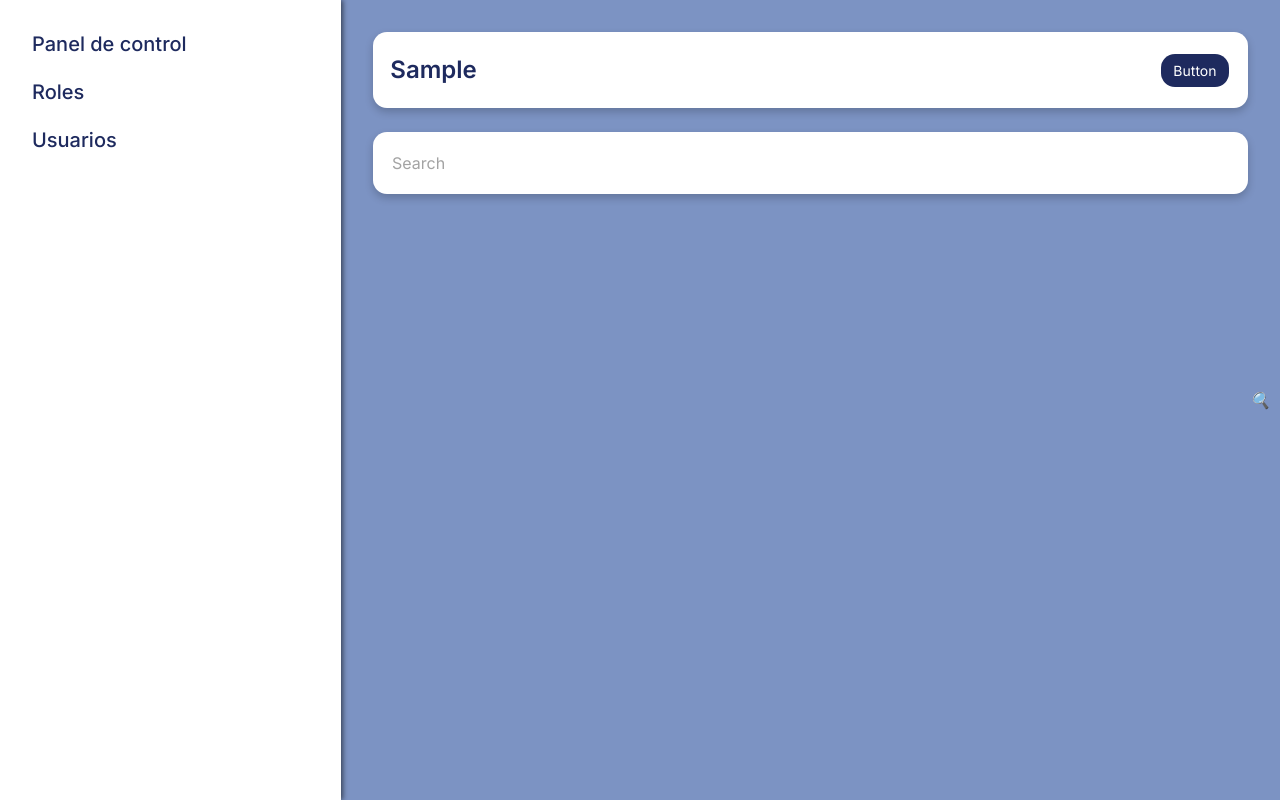
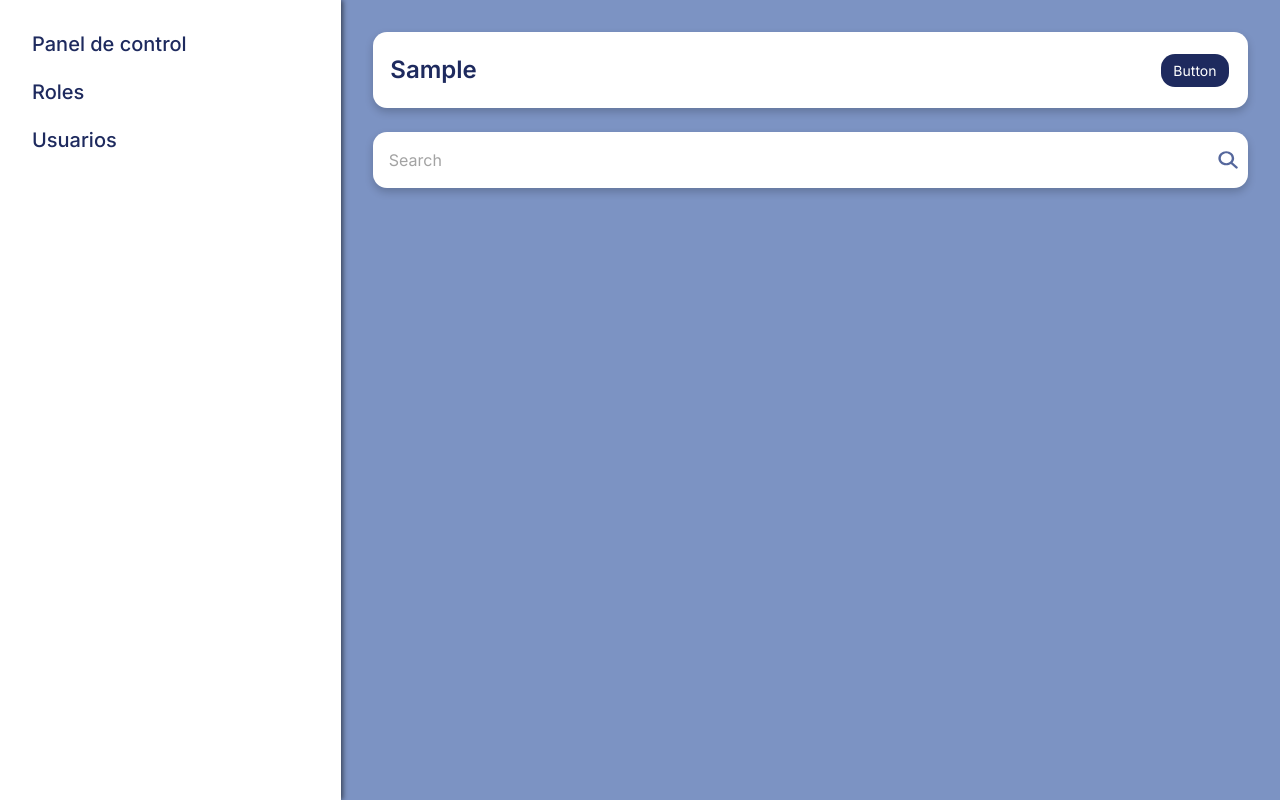
Before and after one commit to RaulBecerraB/TechShare-FrontEnd, a Next.js app: page /admin/roles in a window 1280 px wide. Built offline with nearby package versions, Linux system fonts and the light colour scheme.

Commit message:
refactor: update SearchBar.tsx and search-bar.css to support icon addition
    - Refactored SearchBar.tsx and search-bar.css to ensure they function correctly with the new icon.

```diff
--- a/src/components/SearchBar.tsx
+++ b/src/components/SearchBar.tsx
@@ -1,11 +1,17 @@
 import React from 'react'
+import Image from 'next/image'
 import '@/styles/search-bar.css'
+import lupaIcon from '/src/assets/icons/lupa.svg'
 
 export default function SearchBar() {
   return (
-    <div>
-      <input type="text" className="search-input" placeholder="Search" />
-      <i className="search-icon">&#128269;</i>
+    <div className='search-container'>
+      <input type="text" className="search-bar" placeholder="Search"></input>
+      <Image src={lupaIcon}
+      width={20}
+      height={20}
+      alt="Search Icon"
+      className='search-bar-icon' />
     </div>
   )
 }
--- a/src/styles/search-bar.css
+++ b/src/styles/search-bar.css
@@ -1,20 +1,27 @@
-.search-input {
-    width: 100%; /* Ajusta según sea necesario */
-    border-radius: 14px; /* Bordes redondeados */
-    border: none; /* Sin borde */
-    box-shadow: 0px 4px 8px rgba(0, 0, 0, 0.2); /* Efecto de sombra interna */
-    background-color: white;
+/* components/SearchBar.module.css */
+.search-container {
+  position: relative;
+  width: 100%;
 
   margin-top: 1.5em;
   margin-bottom: 1.5em;
-    padding: 1.2em;
+
 }
 
-  .search-input::placeholder {
-    color: #A3A3A3; /* Color del texto del placeholder */
+.search-bar {
+  width: 100%;
+  padding: 1em;
+  border-radius: 14px;
+  border: none;
+  box-shadow: 0px 4px 8px rgba(0, 0, 0, 0.2);
+  background-color: #ffffff;
 }
 
-  .search-icon {
+.search-bar::placeholder {
+  color: #a3a3a3; /* Color del texto del placeholder */
+}
+
+.search-bar-icon {
   position: absolute;
   right: 10px;
   top: 50%;
```
Also changed, not shown: src/assets/icons/lupa.svg (added). Lines whose indentation alone changed are shown as unchanged.
